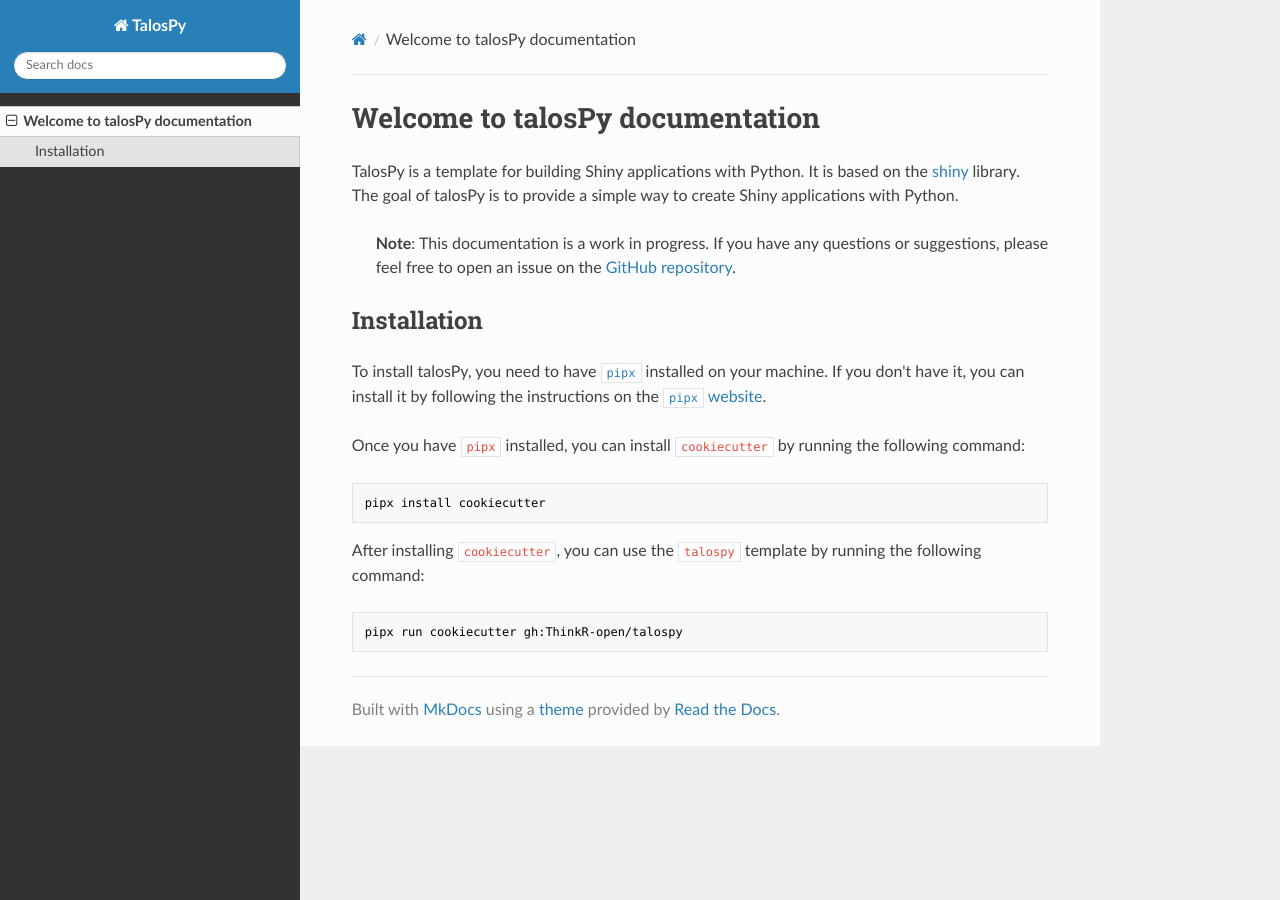
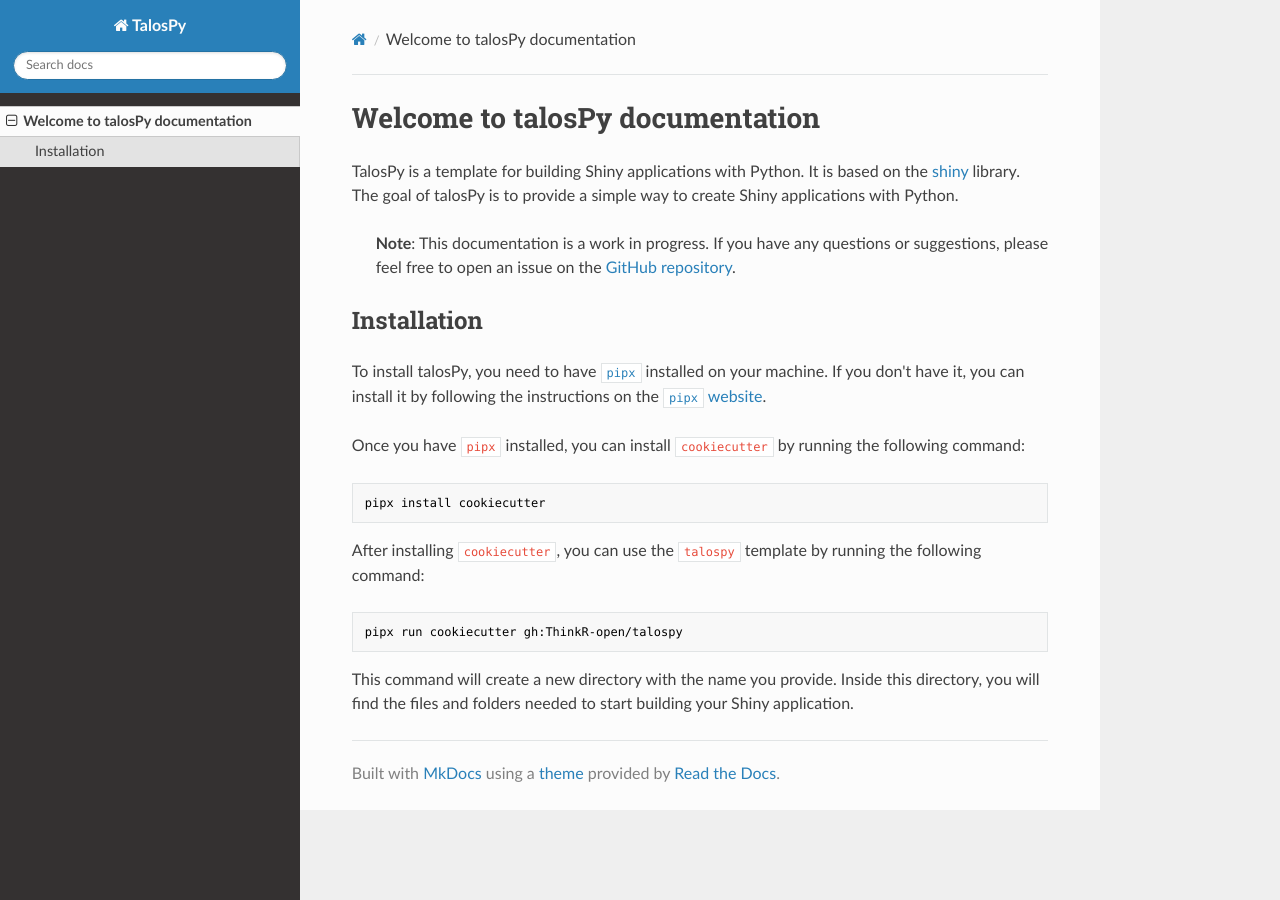
Before and after one commit to ThinkR-open/talospy, an MkDocs documentation site: the page built from docs/docs/index.md, in a window 1280 px wide. Built offline with MkDocs 1.6.1, drawn with Linux system fonts in a browser that asks for light colours; nearby versions of some CDN libraries.

Commit message:
feat: enhance documentation with additional usage instructions and update theme configuration

````diff
--- a/docs/docs/index.md
+++ b/docs/docs/index.md
@@ -19,3 +19,5 @@
 ```bash
 pipx run cookiecutter gh:ThinkR-open/talospy
 ```
+
+This command will create a new directory with the name you provide. Inside this directory, you will find the files and folders needed to start building your Shiny application.
--- a/docs/mkdocs.yml
+++ b/docs/mkdocs.yml
@@ -1,2 +1,5 @@
 site_name: TalosPy
-theme: readthedocs
+theme:
+  name: readthedocs
+  analytics:
+    gtag: G-9W6WC1J54X
````
